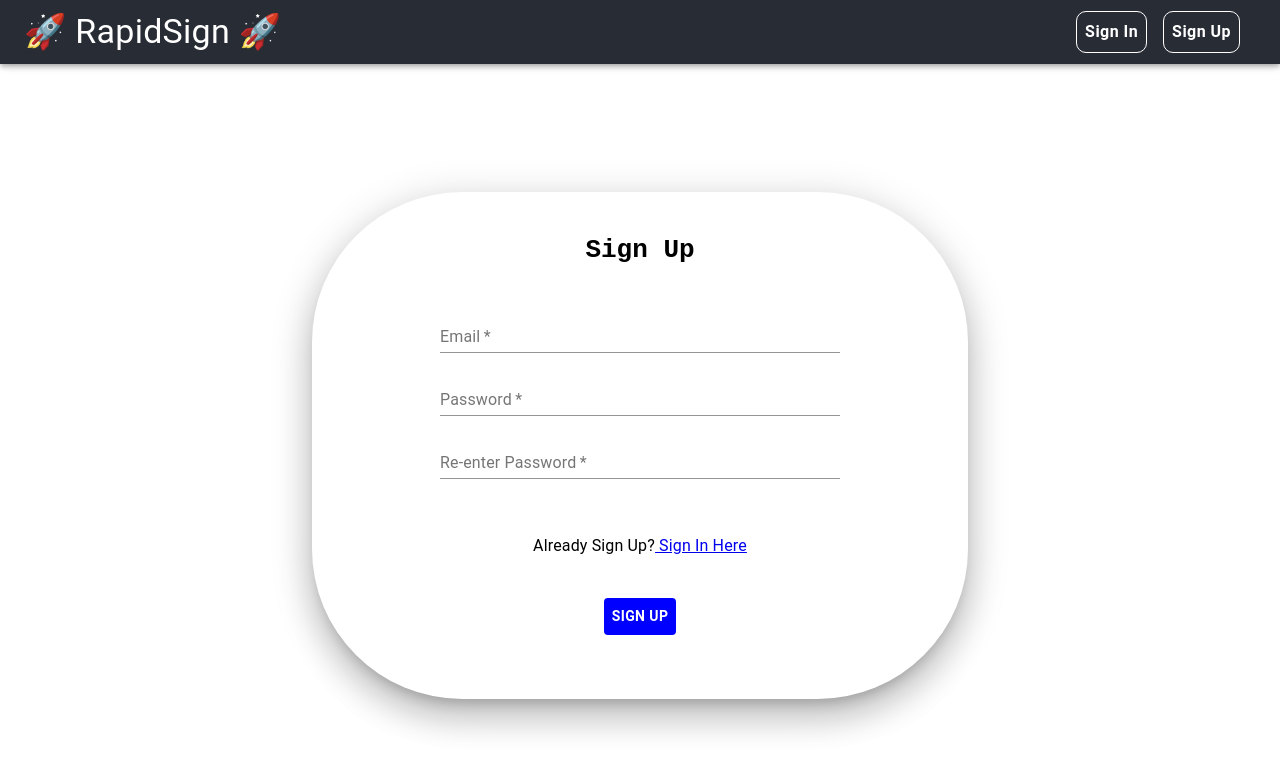
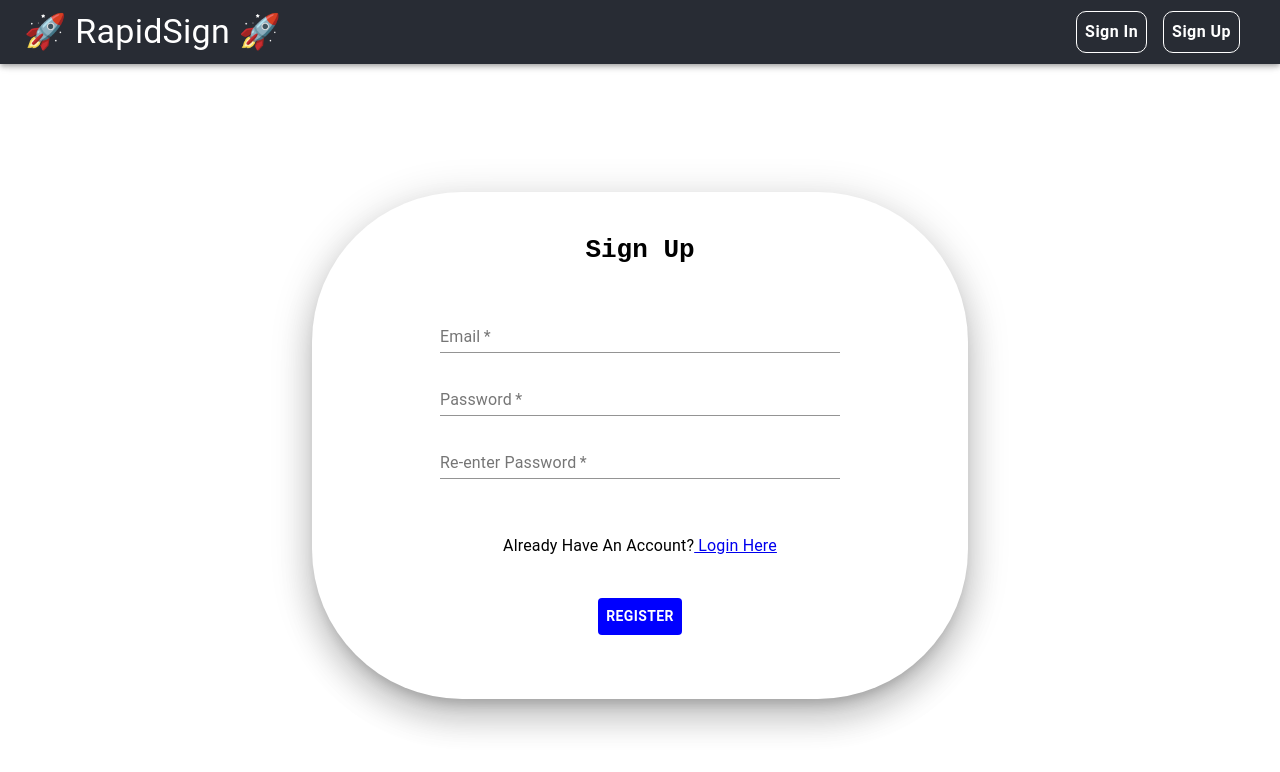
Before and after one commit to nhd36/rapid-signing, a React (Create React App) app in the folder client/: page /register in a window 1280 px wide. Shown: the top 772 px of the page. Built offline with nearby package versions, Linux system fonts and the light colour scheme.

Commit message:
Add link to register page from login page

```diff
--- a/client/src/pages/Auth/SignIn/SignIn.js
+++ b/client/src/pages/Auth/SignIn/SignIn.js
@@ -4,6 +4,7 @@ import { TextField, Box, Typography, Button } from "@material-ui/core"
 import { useState } from "react"
 import PropTypes from "prop-types"
 import { useHistory } from "react-router"
+import { Link } from 'react-router-dom';
 
 const useStyles = makeStyles({
     dataBox: {
@@ -24,7 +25,7 @@ const useStyles = makeStyles({
 
 
 async function loginUser(credentials) {
-    return fetch("http://127.0.0.1:5000/api/v1/login", {
+    return fetch("http://localhost:5000/api/v1/login", {
         method: "POST",
         headers: {
             'Content-Type': "application/json"
@@ -48,7 +49,7 @@ const SignIn = ({ setToken }) => {
     const [password, setPassword] = useState();
     const handleClick = async e => {
         e.preventDefault();
-        const token = await loginUser({email, password});
+        const token = await loginUser({ email, password });
         setToken(token);
         history.push("/")
     }
@@ -64,7 +65,7 @@ const SignIn = ({ setToken }) => {
                     required
                     onChange={e => setEmail(e.target.value)}
                 />
-                <br style={{margin: "2%"}}/>
+                <br style={{ margin: "2%" }} />
                 <TextField
                     id="standard-password-input"
                     label="Password"
@@ -78,14 +79,15 @@ const SignIn = ({ setToken }) => {
             </Box>
 
             <Typography>
-                Not Sign Up?
+                Not registered yet?
+                    <Link to="/register"> Sign Up Here</Link>
             </Typography>
 
             <Button
                 className={classes.button}
                 onClick={(e) => handleClick(e)}
             >
-                Log In
+                Sign In
             </Button>
         </AuthLayout>
     )
--- a/client/src/pages/Auth/SignUp/SignUp.js
+++ b/client/src/pages/Auth/SignUp/SignUp.js
@@ -1,6 +1,7 @@
 import { makeStyles } from "@material-ui/core"
 import AuthLayout from "../AuthLayout"
 import { TextField, Box, Typography, Button } from "@material-ui/core"
+import { Link } from 'react-router-dom';
 
 const useStyles = makeStyles({
     dataBox: {
@@ -31,7 +32,7 @@ const SignUp = () => {
                     label="Email"
                     required
                 />
-                <br style={{margin: "5%"}}/>
+                <br style={{ margin: "5%" }} />
                 <TextField
                     id="standard-password-input"
                     label="Password"
@@ -40,7 +41,7 @@ const SignUp = () => {
                     autoComplete="current-password"
                     required
                 />
-                <br style={{margin: "5%"}}/>
+                <br style={{ margin: "5%" }} />
                 <TextField
                     id="standard-password-input"
                     label="Re-enter Password"
@@ -53,12 +54,11 @@ const SignUp = () => {
             </Box>
 
             <Typography>
-                Already Sign Up?
-                    <a href="/"> Sign In Here</a>
+                Already Have An Account?
+                    <Link to="/login"> Login Here</Link>
             </Typography>
 
-
-            <Button className={classes.button}>Sign Up</Button>
+            <Button className={classes.button}>Register</Button>
         </AuthLayout>
     )
 }
```
Also changed, not shown: 2 other files (tests, documents, lock files or other folders). Lines whose indentation alone changed are shown as unchanged.
